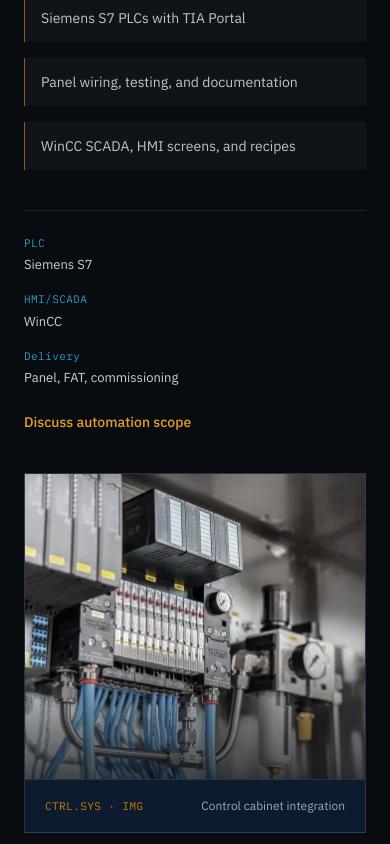
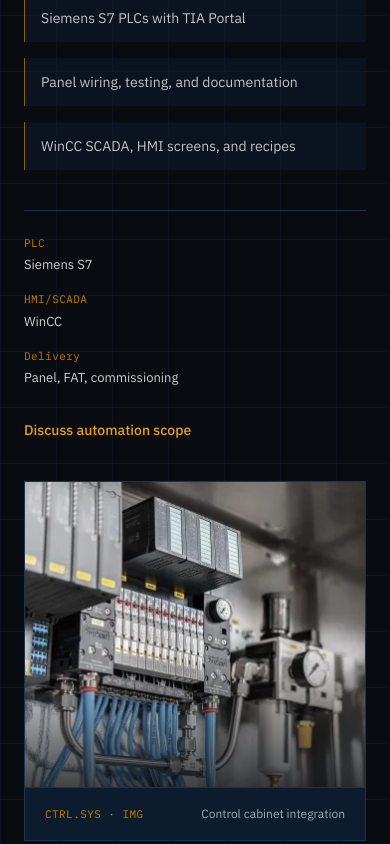
Before and after one commit to AliKhanImagery/MBH, a Next.js app: page /solutions in a window 390 px wide. Shown: the part 1660-2504 px from the top of the page. Built offline with nearby package versions, Linux system fonts and the light colour scheme.

Commit message:
Refine automation section theme

```diff
--- a/src/components/ServiceSplit.tsx
+++ b/src/components/ServiceSplit.tsx
@@ -65,18 +65,28 @@ function AutomationSection({
   return (
     <>
       <style>{`
-        .mbh-auto-cta { color: #E8A020; text-decoration: none; }
-        .mbh-auto-cta:hover { text-decoration: underline; }
+        .mbh-auto-grid {
+          background:
+            linear-gradient(rgba(30, 51, 82, 0.28) 1px, transparent 1px),
+            linear-gradient(90deg, rgba(30, 51, 82, 0.22) 1px, transparent 1px),
+            #080B0F;
+          background-size: 56px 56px;
+        }
+        .mbh-auto-cta {
+          color: #E8A020;
+          text-decoration: none;
+        }
+        .mbh-auto-cta:hover {
+          text-decoration: underline;
+        }
         .mbh-auto-panel {
-          background:
-            linear-gradient(180deg, rgba(46, 156, 200, 0.12), rgba(8, 11, 15, 0) 42%),
-            #0D1B2E;
+          background: #0D1B2E;
         }
       `}</style>
 
       <section
         id={id}
-        className="border-y border-white/10 bg-near-black py-20 md:py-24"
+        className="mbh-auto-grid border-y border-[#1E3352] py-20 md:py-24"
       >
         <div className="mx-auto max-w-[1400px] px-6 md:px-12">
           <div className="grid items-stretch gap-10 lg:grid-cols-[minmax(0,1.05fr)_minmax(360px,0.75fr)] lg:gap-14">
@@ -103,7 +113,7 @@ function AutomationSection({
                   {points.map((point) => (
                     <li
                       key={point}
-                      className="border-l border-amber/70 bg-white/[0.03] px-4 py-3 text-[14px] leading-6 text-white/75"
+                      className="border-l border-amber/70 bg-[#0D1B2E]/55 px-4 py-3 text-[14px] leading-6 text-white/75"
                     >
                       {point}
                     </li>
@@ -111,11 +121,11 @@ function AutomationSection({
                 </ul>
               </div>
 
-              <div className="mt-10 flex flex-col gap-6 border-t border-white/10 pt-6 md:flex-row md:items-end md:justify-between">
+              <div className="mt-10 border-t border-[#1E3352] pt-6">
                 <dl className="grid gap-4 sm:grid-cols-3">
                   {specs.map((spec) => (
                     <div key={spec.label}>
-                      <dt className="text-data text-steel-signal">{spec.label}</dt>
+                      <dt className="text-data text-amber">{spec.label}</dt>
                       <dd className="mt-1 text-[13px] leading-5 text-white/80">
                         {spec.value}
                       </dd>
@@ -124,14 +134,14 @@ function AutomationSection({
                 </dl>
 
                 {ctaText && ctaHref && (
-                  <Link href={ctaHref} className="mbh-auto-cta text-cta shrink-0">
+                  <Link href={ctaHref} className="mbh-auto-cta text-cta mt-8 inline-flex">
                     {ctaText}
                   </Link>
                 )}
               </div>
             </div>
 
-            <div className="mbh-auto-panel flex min-h-[360px] flex-col justify-between overflow-hidden border border-white/10">
+            <div className="mbh-auto-panel flex min-h-[360px] flex-col justify-between overflow-hidden border border-[#1E3352]">
               <div className="relative min-h-[280px] flex-1">
                 <Image
                   src="/images/sections/plc-cabinet-mbh.webp"
@@ -142,7 +152,7 @@ function AutomationSection({
                 />
                 <div className="absolute inset-0 bg-[linear-gradient(180deg,rgba(8,11,15,0)_55%,rgba(8,11,15,0.76)_100%)]" />
               </div>
-              <div className="flex items-center justify-between gap-5 border-t border-white/10 px-5 py-4">
+              <div className="flex items-center justify-between gap-5 border-t border-[#1E3352] px-5 py-4">
                 <span className="text-data text-amber">{imagePlaceholderTag}</span>
                 <span className="text-[12px] leading-5 text-steel-text">
                   Control cabinet integration
```
